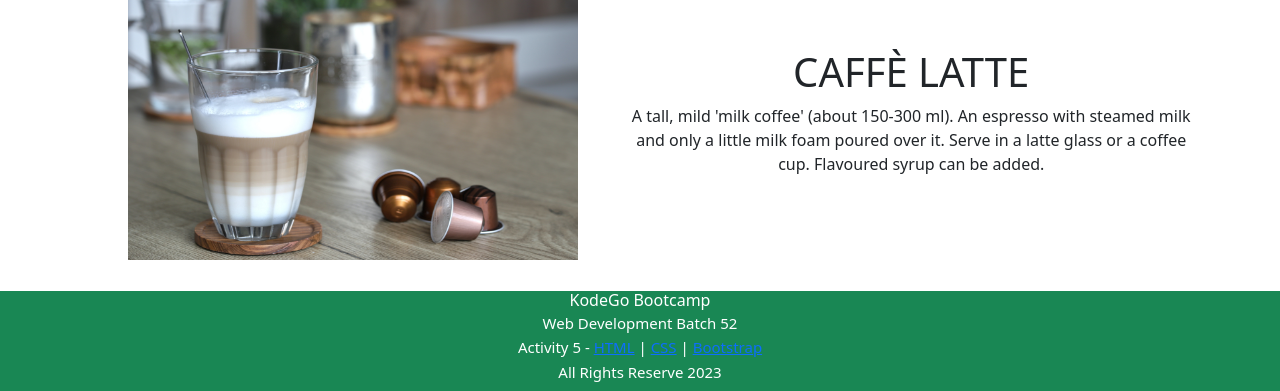
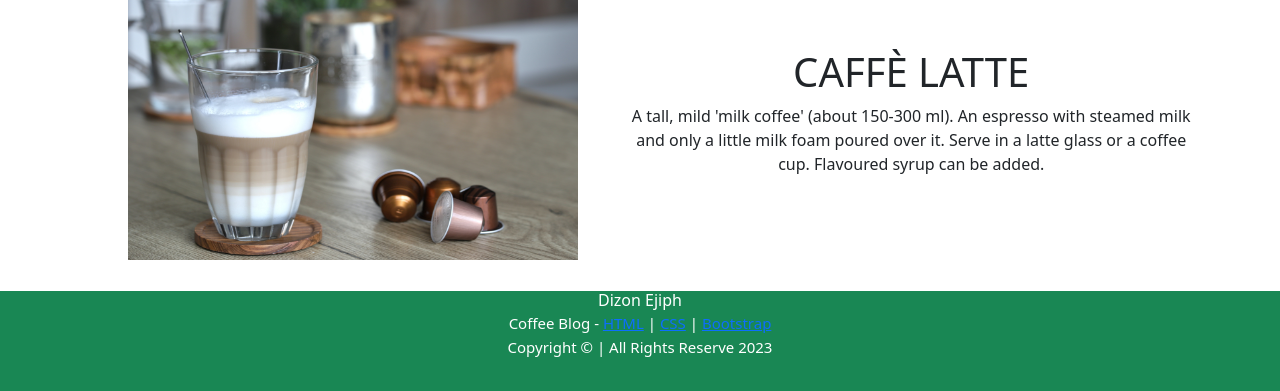
Before and after one commit to ejiphd/Activity-5-vscode, a plain HTML site: page index.html in a window 1280 px wide. Shown: the part 1702-2093 px from the top of the page. Drawn offline with nearby package versions, Linux system fonts and the light colour scheme.

Commit message:
Update index.html
changing footer

```diff
--- a/index.html
+++ b/index.html
@@ -4,7 +4,7 @@
         <meta charset="UTF-8">
         <meta http-equiv="X-UA-Compatible" content="IE=edge">
         <meta name="viewport" content="width=device-width, initial-scale=1.0">
-        <title>Activity 5</title>
+        <title>Coffee Blog</title>
 
         <!-- bootstrap -->
         <link href="https://cdn.jsdelivr.net/npm/bootstrap@5.3.0-alpha1/dist/css/bootstrap.min.css" rel="stylesheet" integrity="sha384-GLhlTQ8iRABdZLl6O3oVMWSktQOp6b7In1Zl3/Jr59b6EGGoI1aFkw7cmDA6j6gD" crossorigin="anonymous">
@@ -157,10 +157,10 @@
         </div>
         <footer class="container-fluid text-center bg-success" style="height: 100px;margin-top: 30px;">
             <div>
-                <h6 style="margin-bottom:2px; color:white;">KodeGo Bootcamp</h6>
-                <p style="margin-bottom:2px; font-size:15px; color:white;">Web Development Batch 52</p>
-                <p style="margin-bottom:2px; font-size:15px; color:white;">Activity 5 - <a href="#">HTML</a> | <a href="#">CSS</a> | <a href="#">Bootstrap</a></p>
-                <p style="margin-bottom:2px; font-size:15px; color:white;">All Rights Reserve 2023</p>
+                <h6 style="margin-bottom:2px; color:white;">Dizon Ejiph</h6>
+                <p style="margin-bottom:2px; font-size:15px; color:white;"Front-End Development</p>
+                <p style="margin-bottom:2px; font-size:15px; color:white;">Coffee Blog - <a href="#">HTML</a> | <a href="#">CSS</a> | <a href="#">Bootstrap</a></p>
+                <p style="margin-bottom:2px; font-size:15px; color:white;">Copyright &#169; | All Rights Reserve 2023</p>
             </div>
         </footer>
     </body>
```
